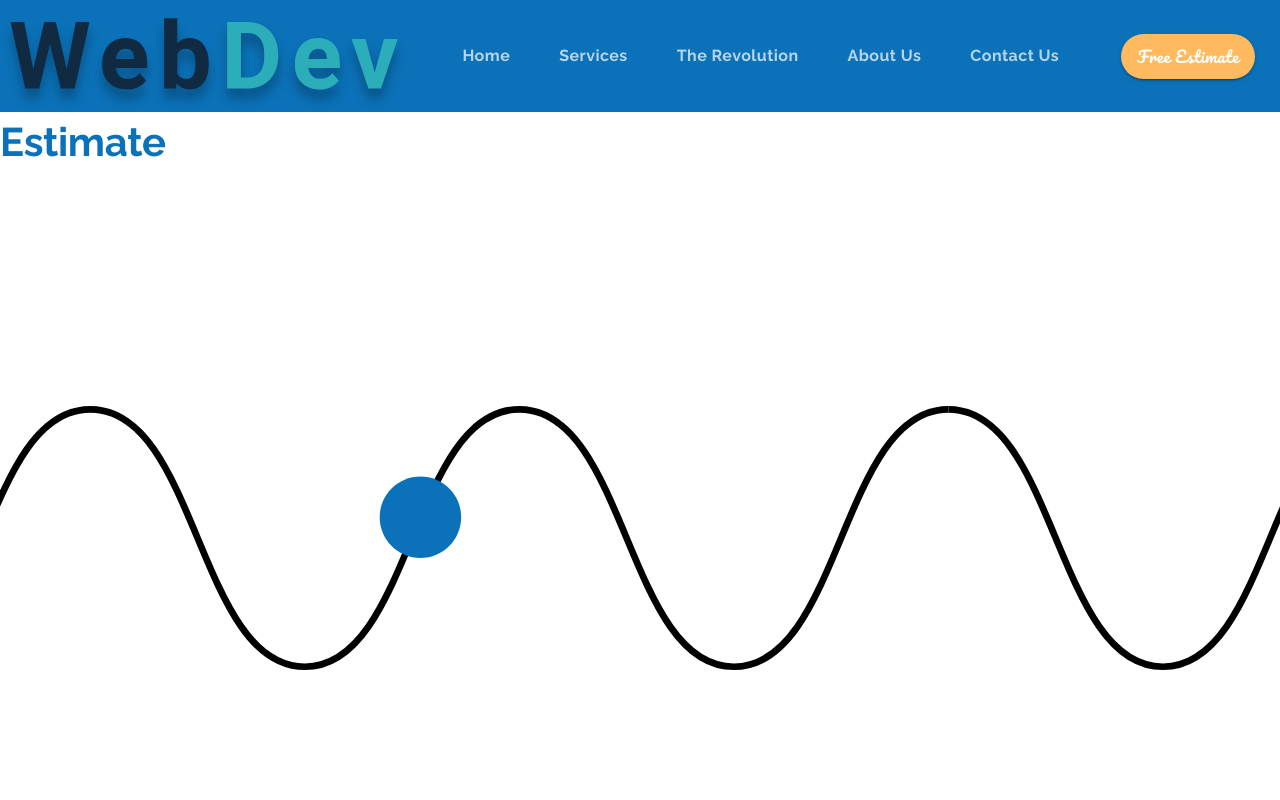
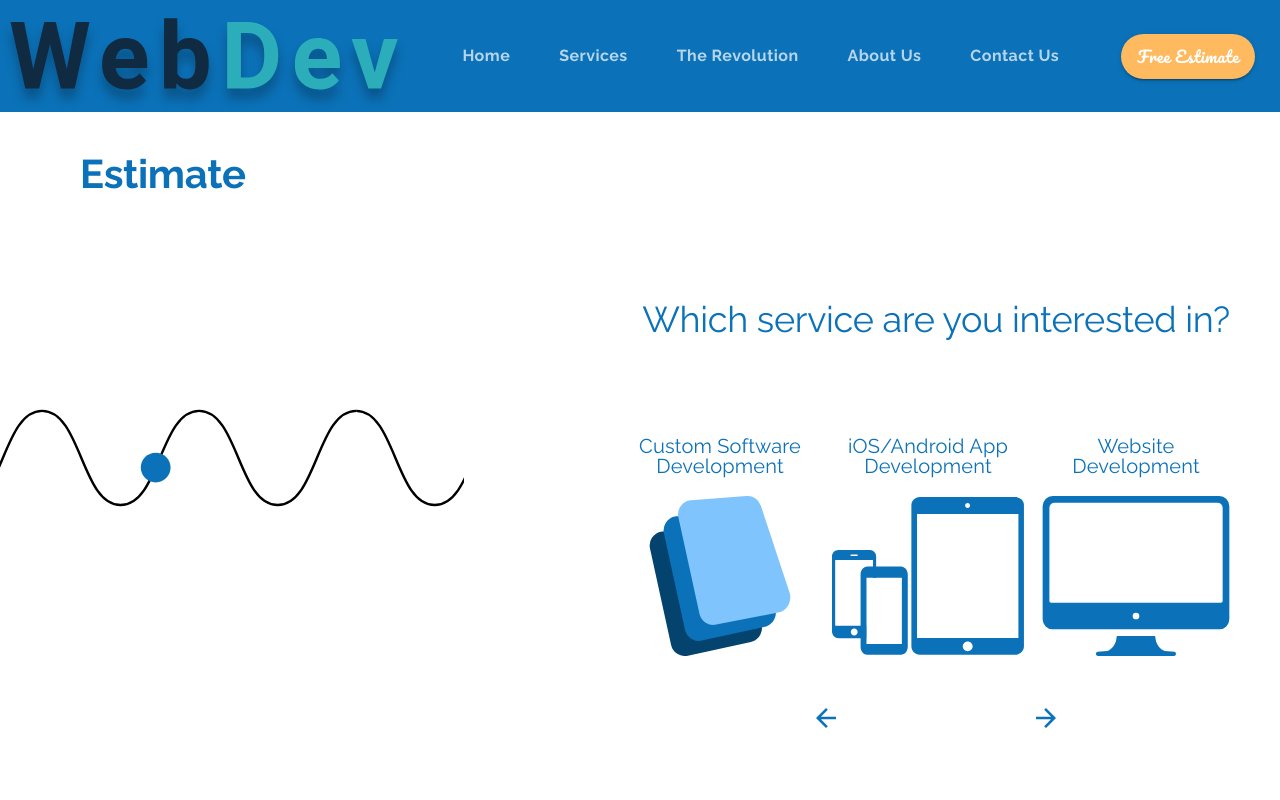
Before and after one commit to onTheDL/das-development, a React (Create React App) app: page /estimate in a window 1280 px wide. Shown: the top 800 px of the page. Built offline with nearby package versions, Linux system fonts and the light colour scheme.

Commit message:
Fix layout and add estimate button

```diff
--- a/src/components/Estimate.js
+++ b/src/components/Estimate.js
@@ -95,24 +95,38 @@
 
   return (
     <Grid container direction="row">
-      <Grid item container direction="column">
-        <Grid item>
+      <Grid item container direction="column" lg>
+        <Grid item style={{ marginTop: "2em", marginLeft: "5em" }}>
           <Typography variant="h2">Estimate</Typography>
         </Grid>
 
-        <Grid item>
+        <Grid
+          item
+          style={{ marginRight: "10em", maxWidth: "50em", marginTop: "7.5em" }}
+        >
           <Lottie options={defaultOptions} height="100%" width="100%" />
         </Grid>
       </Grid>
 
-
       {/*----- WHICH SERVICES SECTION-----*/}
-      <Grid item container direction="column">
+      <Grid
+        item
+        container
+        direction="column"
+        alignItems="center"
+        lg
+        style={{ marginRight: "2em", marginBottom: "25em" }}
+      >
         <Grid item>
           <Typography
             variant="h2"
             align="center"
-            style={{ fontWeight: 300 }}
+            style={{
+              fontWeight: 500,
+              fontSize: "2.25rem",
+              marginTop: "5em",
+              marginBottom: "2.5em",
+            }}
             gutterBottom
           >
             Which service are you interested in?
@@ -120,46 +134,91 @@
         </Grid>
 
         {/*---Custom Software Block---*/}
-        <Grid item container direction="column">
-          <Grid item style={{maxWidth: "12em"}}>
-            <Typography variant="h6" align="center">
+        <Grid item container>
+          <Grid item container direction="column" md>
+            <Grid item style={{ maxWidth: "12em" }}>
+              <Typography
+                variant="h6"
+                align="center"
+                style={{ marginBottom: "1em" }}
+              >
                 Custom Software Development
               </Typography>
             </Grid>
 
             <Grid item>
-            <img src={software} alt="three floating screens" />
+              <img
+                src={software}
+                alt="three floating screens"
+                className={classes.icon}
+              />
             </Grid>
           </Grid>
 
           {/*---iOS/Android Block---*/}
-        <Grid item container direction="column">
-          <Grid item style={{maxWidth: "12em"}}>
-            <Typography variant="h6" align="center">
+          <Grid item container direction="column" md>
+            <Grid item style={{ maxWidth: "12em" }}>
+              <Typography
+                variant="h6"
+                align="center"
+                style={{ marginBottom: "1em" }}
+              >
                 iOS/Android App Development
               </Typography>
             </Grid>
 
             <Grid item>
-            <img src={mobile} alt="phones and tablet outline" />
+              <img
+                src={mobile}
+                alt="phones and tablet outline"
+                className={classes.icon}
+              />
             </Grid>
           </Grid>
 
           {/*---Website Dev Block---*/}
-        <Grid item container direction="column">
-          <Grid item style={{maxWidth: "12em"}}>
-            <Typography variant="h6" align="center">
+          <Grid item container direction="column" md>
+            <Grid item style={{ maxWidth: "12em" }}>
+              <Typography
+                variant="h6"
+                align="center"
+                style={{ marginBottom: "1em" }}
+              >
                 Website Development
               </Typography>
             </Grid>
 
             <Grid item>
-            <img src={website} alt="computer outline" />
+              <img
+                src={website}
+                alt="computer outline"
+                className={classes.icon}
+              />
+            </Grid>
           </Grid>
         </Grid>
 
+        {/*--- Back and Forward Arrows ---*/}
+        <Grid
+          item
+          container
+          justify="space-between"
+          style={{ width: "15em", marginTop: "3em" }}
+        >
+          <Grid item>
+            <img src={backArrow} alt="Previous question" />
+          </Grid>
+          <Grid item>
+            <img src={forwardArrow} alt="Next question" />
+          </Grid>
+        </Grid>
+
+        {/*--- Estimate Btn ---*/}
+        <Grid item>
+            <Button variant="contained" className={classes.estimateBtn}>Get Estimate</Button>
         </Grid>
 
       </Grid>
+    </Grid>
   );
 }
--- a/src/components/ui/Theme.js
+++ b/src/components/ui/Theme.js
@@ -52,6 +52,7 @@
       fontWeight: 500,
       fontFamily: "Raleway",
       color: dasBlue,
+      lineHeight: 1,
     },
     subtitle1: {
       fontSize: "1.25rem",
```
Also changed, not shown: 1 other file (tests, documents, lock files or other folders). Lines whose indentation alone changed are shown as unchanged.
